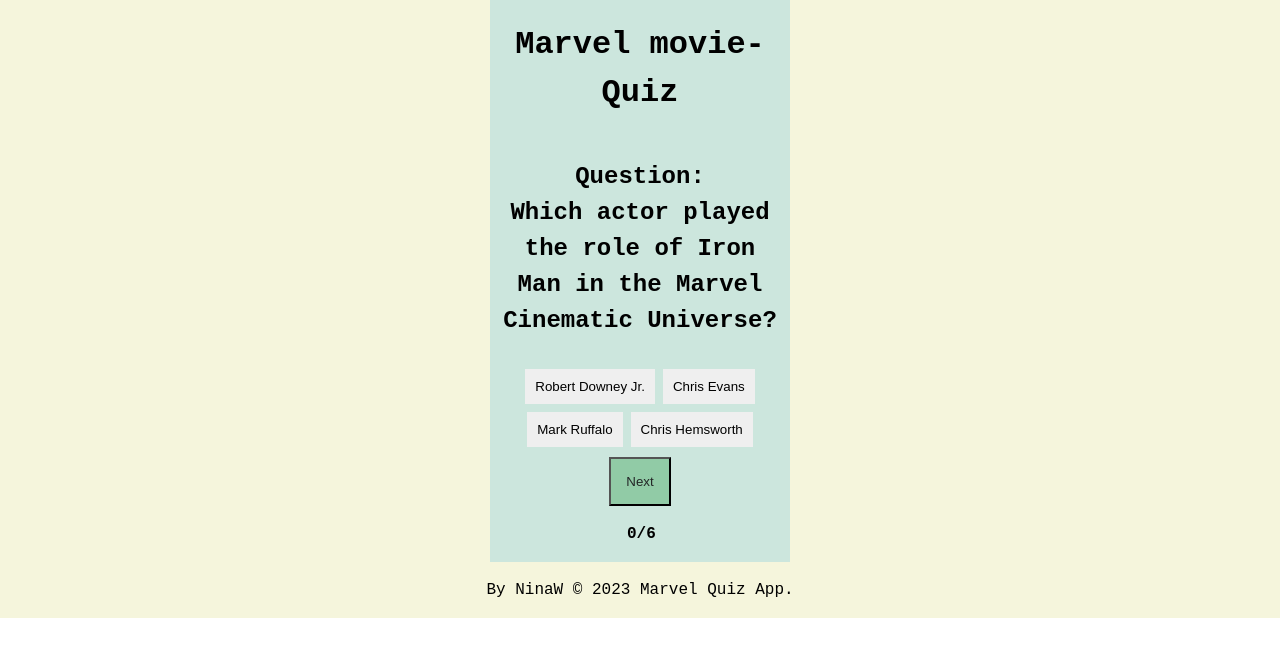
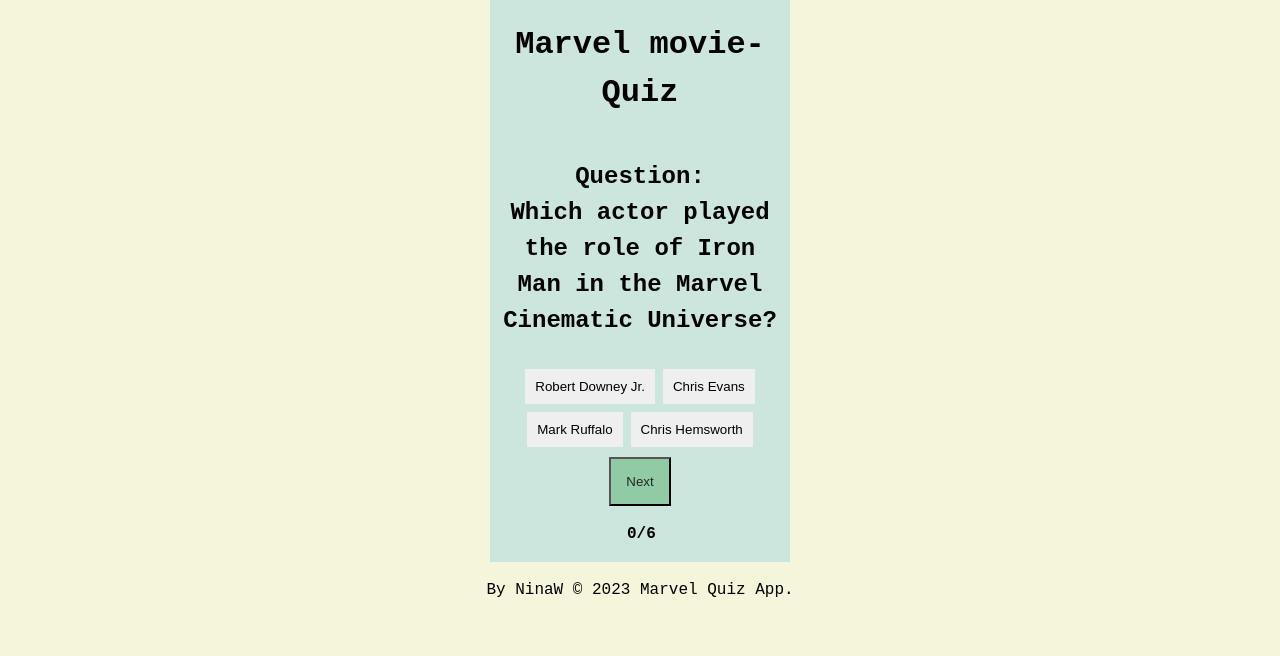
Before and after one commit to Technigo/project-redux-quiz-old, a React (Create React App) app: page / in a window 1280 px wide. Shown: the top 656 px of the page. Built offline with nearby package versions, Linux system fonts and the light colour scheme.

Commit message:
trying to fix size of background css

```diff
--- a/src/index.css
+++ b/src/index.css
@@ -39,7 +39,6 @@
   padding: 0 10px 0 10px;
   margin: 0;
 
-
 }
 
 .next-button {
@@ -67,7 +66,7 @@
   flex-direction: column;
   align-items: center;
   text-align: center;
-  height: 100%;
+  height: 200vh;
 
 }
 
```
